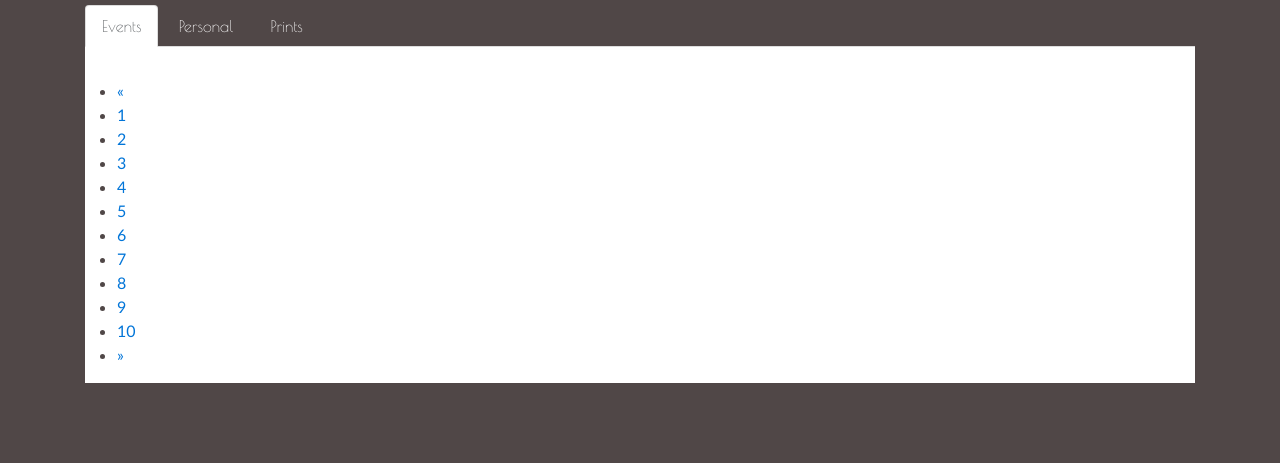
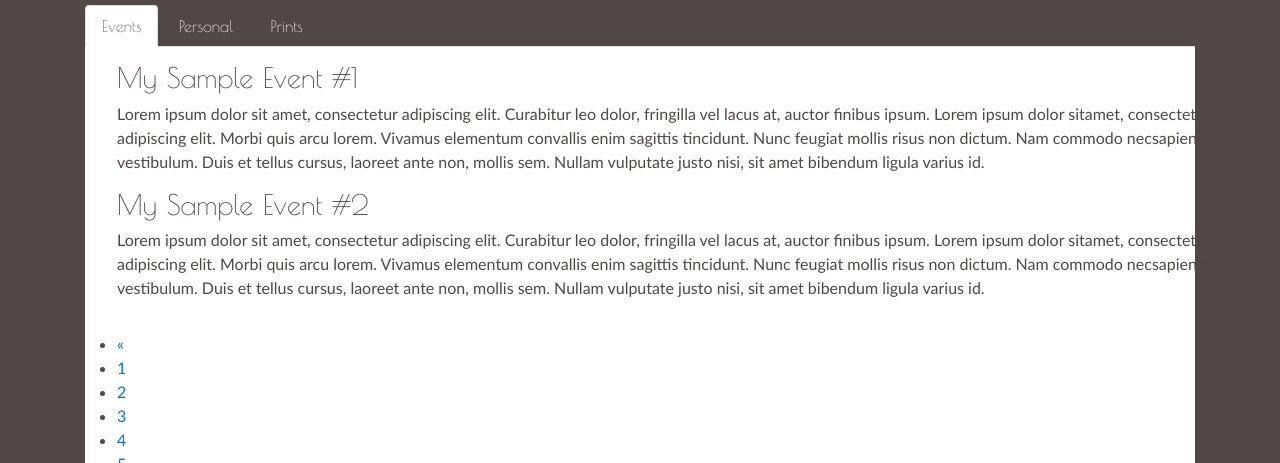
Before and after one commit to nilpoint/bootstrap4-alpha5-demo, a plain HTML site: page index.html in a window 1280 px wide. Shown: the part 534-997 px from the top of the page. Drawn offline with Linux system fonts and the light colour scheme.

Commit message:
Show the first page

```diff
--- a/index.html
+++ b/index.html
@@ -380,6 +380,7 @@
         }
 
         // Initiate the pagination
+        $('#page-1').show();
         $('#services-events-pagination').bootpag({
           total: 10
         }).on('page', function(event, num){
```
